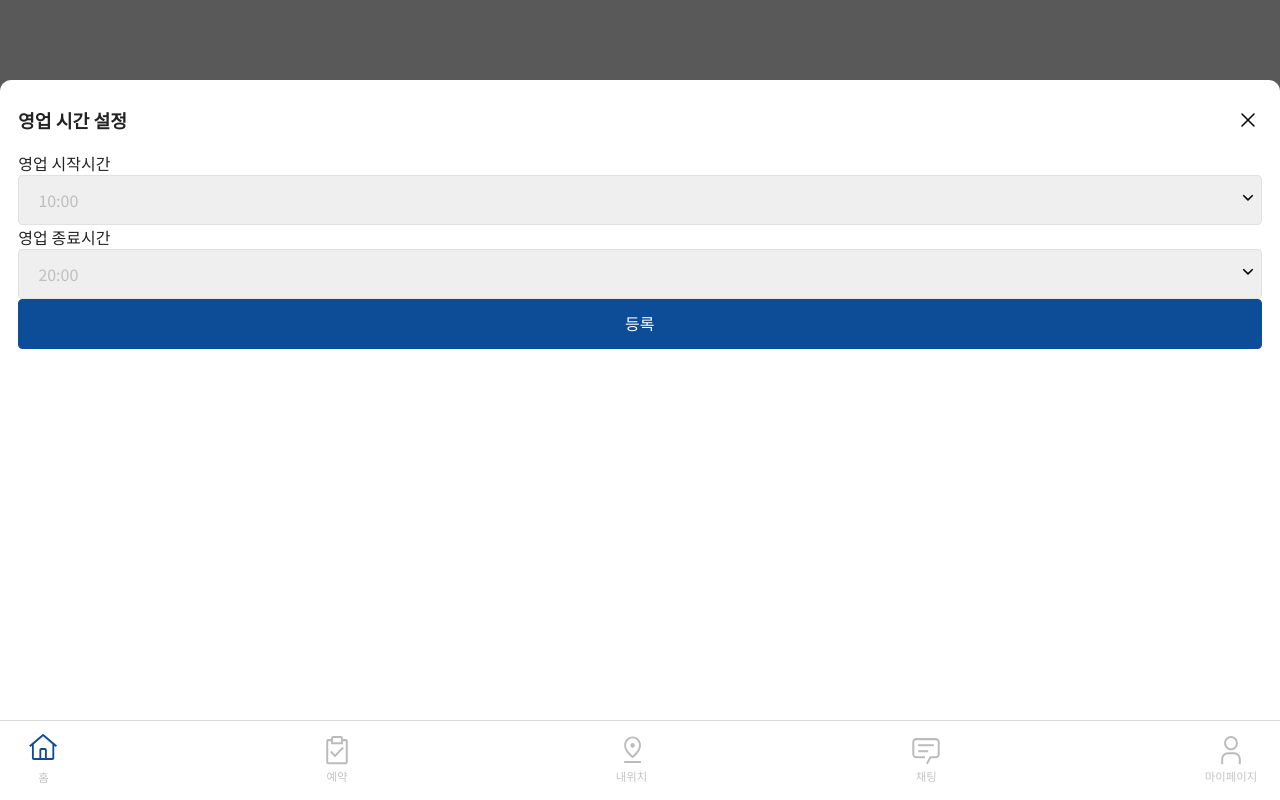
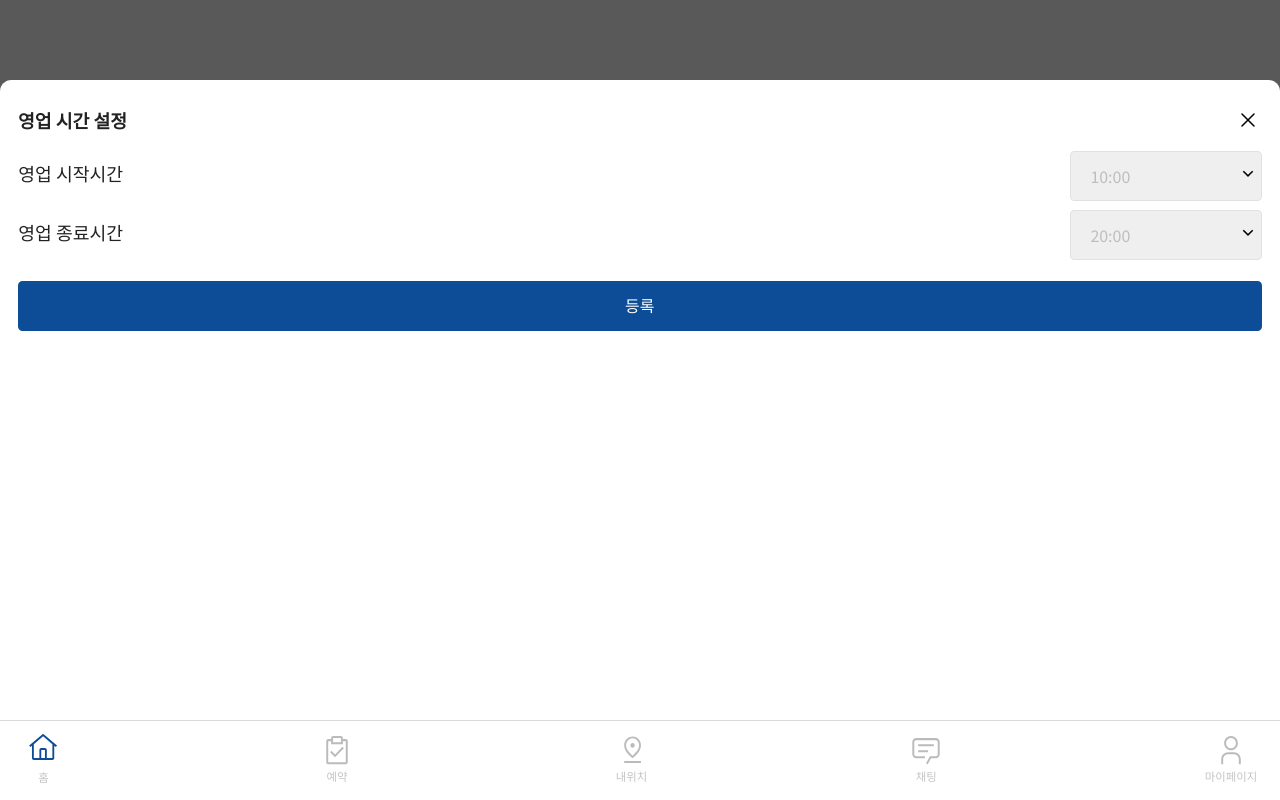
Before and after one commit to Shinjiwoooo/Nagaja, a React (Create React App) app: page /set-time in a window 1280 px wide. Built offline with nearby package versions, Linux system fonts and the light colour scheme; a web font is replaced by a local one.

Commit message:
0719-jiwoo

```diff
--- a/src/Pages/modal/SetTime.jsx
+++ b/src/Pages/modal/SetTime.jsx
@@ -11,7 +11,7 @@ const SetTime = () => {
             <div class='contents biz-time'>
                 <div class='clearfix'>
                   <span>영업 시작시간</span>
-                  <select class='right'>
+                  <select class='nice-select right'>
                     <option value=''>08:00</option>
                     <option value=''>09:00</option>
                     <option value='' selected>10:00</option>
@@ -21,7 +21,7 @@ const SetTime = () => {
                 </div>
                 <div class='clearfix'>
                   <span>영업 종료시간</span>
-                  <select class='right'>
+                  <select class='nice-select right'>
                     <option value=''>19:00</option>
                     <option value='' selected>20:00</option>
                     <option value=''>21:00</option>
@@ -32,43 +32,6 @@ const SetTime = () => {
                 </div>
                 <button type='primary' class='btn-save'>등록</button>
             </div>
-          {/* <h3 className="f-noto">
-            <button className="btn-close-popup"></button>
-          </h3> */}
-
-          {/* <div className="contents"> */}
-              {/* <div id='biz-popup' className='sale'>
-                <div>
-                  <h3 class='f-noto'>
-                    영업 시간 설정
-                    <button class='btn-close-popup'></button>
-                  </h3>
-                  <div class='contents biz-time'>
-                      <div class='clearfix'>
-                        <span>영업 시작시간</span>
-                        <select class='right'>
-                          <option value=''>08:00</option>
-                          <option value=''>09:00</option>
-                          <option value='' selected>10:00</option>
-                          <option value=''>11:00</option>
-                          <option value=''>12:00</option>
-                        </select>
-                      </div>
-                      <div class='clearfix'>
-                        <span>영업 종료시간</span>
-                        <select class='right'>
-                          <option value=''>19:00</option>
-                          <option value='' selected>20:00</option>
-                          <option value=''>21:00</option>
-                          <option value=''>22:00</option>
-                          <option value=''>23:00</option>
-                          <option value=''>24:00</option>
-                        </select>
-                      </div>
-                      <button type='primary' class='btn-save'>등록</button>
-                  </div>
-                </div>
-              </div> */}
             <footer id='footer' className="footer">
                 <a href='/' class='home'>
                     <figure>
@@ -101,7 +64,6 @@ const SetTime = () => {
                     </figure>
                 </a>
             </footer>
-          {/* </div> */}
         </div>
     </div>
   );
--- a/src/assets/css/common.css
+++ b/src/assets/css/common.css
@@ -2679,7 +2679,7 @@ div.nice-select .list {
   width: 0.5rem;
 }
 
-/* holiday */
+/* SetHoliday */
 
  div.checkbox-container {
   padding: 2rem 0 3rem;
--- a/src/assets/css/common_biz.css
+++ b/src/assets/css/common_biz.css
@@ -408,6 +408,8 @@ div.button-container {
   display: flex;
   justify-content: space-between;
 }
+
+
 #biz-popup > div > div.contents > div.checkbox-container > input {
   display: none;
 }
@@ -544,7 +546,9 @@ main.biz.info.sale .break-time-wrapper ~ .btn-edit {
 }
 
 
- /* 주석 */
+
+
+ /*sale-Info*/
  main.biz.sale > div.common-container > div.exchange-type > div > input + label:first-of-type {
   border-left: 1px solid #222;
 }
@@ -653,45 +657,144 @@ main.biz.sale > div.common-container > div.exchange-type > div > input:checked +
   color: #FFF;
   border-right-color: #FFF;
 }
-/*
-main.biz.sale > div.common-container > div.exchange-type > div > input:checked + label {
-  background: #222;
-  color: #FFF;
-  border-right-color: #FFF;
+
+/* set-breaktime */
+div.contents.break-time > div.configure {
+  display: flex;
+  justify-content: space-between;
 }
 
-main.biz.sale > div.common-container > div.exchange-type > div > input + label:first-of-type {
-  border-left: 1px solid #222;
-} */
+div.contents.break-time > div.configure > div {
+  width: 13rem;
+}
+
+div.contents.break-time > div.configure > div > p {
+  height: 2.6rem;
+  font-size: 1.4rem;
+  font-weight: 700;
+  padding-bottom: 0.6rem;
+}
+
+select.has-value, select > option {
+  color: #222;
+}
+
+div.contents.break-time > div.configure > div > button.default {
+  width: 100%;
+  height: 4rem;
+  line-height: 3.8rem;
+  font-weight: 700;
+}
+
+ div.contents.break-time > ul.result {
+  margin: 2.5rem 0 3rem;
+  padding: 0.6rem 1.6rem;
+  border: 1px solid #E1E1E1;
+  border-radius: 0.4rem;
+}
+
+div.contents.break-time > ul.result > li {
+  display: block;
+  padding: 0.6rem 0;
+}
+
+div.contents.break-time > ul.result > li > button.btn-delete {
+  float: right;
+  width: 1.6rem;
+  height: 1.6rem;
+  margin-top: 0.2rem;
+  background: url(../img/icon_clear_01.svg) no-repeat center;
+}
+
+div.contents.break-time > div.configure > div:last-child {
+  width: 7.5rem;
+}
+
+div.contents.break-time > div.configure > div > .nice-select {
+  float: none;
+}
+
+select > option {
+  color: #222;
+}
+
+.nice-select.open .list {
+  opacity: 1;
+  pointer-events: auto;
+  -webkit-transform: scale(1) translateY(0);
+  -ms-transform: scale(1) translateY(0);
+  transform: scale(1) translateY(0);
+}
+
+div.nice-select .list {
+  width: 100%;
+  z-index: 99;
+}
+
+.nice-select .list {
+  background-color: #fff;
+  border-radius: 0.4rem;
+  box-shadow: 0 0 0 1px #E1E1E1;
+  box-sizing: border-box;
+  margin-top: 4px;
+  opacity: 0;
+  overflow: hidden;
+  padding: 0;
+  pointer-events: none;
+  position: absolute;
+  top: 100%;
+  left: 0;
+  -webkit-transform-origin: 50% 0;
+  -ms-transform-origin: 50% 0;
+  transform-origin: 50% 0;
+  -webkit-transform: scale(0.75) translateY(-21px);
+  -ms-transform: scale(0.75) translateY(-21px);
+  transform: scale(0.75) translateY(-21px);
+  -webkit-transition: all 0.2s cubic-bezier(0.5, 0, 0, 1.25), opacity 0.15s ease-out;
+  transition: all 0.2s cubic-bezier(0.5, 0, 0, 1.25), opacity 0.15s ease-out;
+  z-index: 9;
+}
+
+.nice-select:after {
+  border-bottom: 2px solid #222;
+  border-right: 2px solid #222;
+  content: '';
+  display: block;
+  height: 0.5rem;
+  margin-top: -0.4rem;
+  pointer-events: none;
+  position: absolute;
+  right: 1.2rem;
+  top: calc(50% - 0.2rem);
+  -webkit-transform-origin: 66% 66%;
+  -ms-transform-origin: 66% 66%;
+  transform-origin: 66% 66%;
+  -webkit-transform: rotate(45deg);
+  -ms-transform: rotate(45deg);
+  transform: rotate(45deg);
+  -webkit-transition: all 0.15s ease-in-out;
+  transition: all 0.15s ease-in-out;
+  width: 0.5rem;
+}
 
 
-/* main.biz.sale > div.common-container > div.exchange-type > div > input:checked + label {
-  background: #222;
-  color: #FFF;
-  border-right-color: #FFF;
+/* set-time */
+button.btn-save {
+  margin-top: 1rem;
 }
 
-main.biz.sale > div.common-container > div.additional > div > div.item:first-child > input + label {
-  border-left: 1px solid #222;
+div.contents.biz-time > div {
+  margin-bottom: 0.8rem;
+  line-height: 4rem;
 }
 
-main.biz.sale > div.common-container > div.exchange-type > div > input + label {
-  display: inline-block;
-  flex: 1;
-  height: 3.2rem;
-  line-height: 3rem;
-  background: #FFF;
-  text-align: center;
-  border-top: 1px solid #222;
-  border-bottom: 1px solid #222;
-  border-right: 1px solid #222;
+div.contents.biz-time > div > .nice-select {
+  float: right;
+  width: 16.8rem;
 }
 
-main.biz.sale > div.common-container > div.exchange-type > div > input:checked + label {
-  background: #222;
-  color: #FFF;
-  border-right-color: #FFF;
-} */
-
-
-/* 주석 */
+div.contents.biz-time > div > span, #biz-popup.sale div.contents.break-time > div.configure > div > p {
+  font-family: 'Noto Sans KR';
+  font-size: 1.6rem;
+  transform: skew(-0.001deg);
+}
```
Also changed, not shown: src/Pages/modal/SetBreakTime.jsx (+0 -55 lines). Lines whose indentation alone changed are shown as unchanged.
